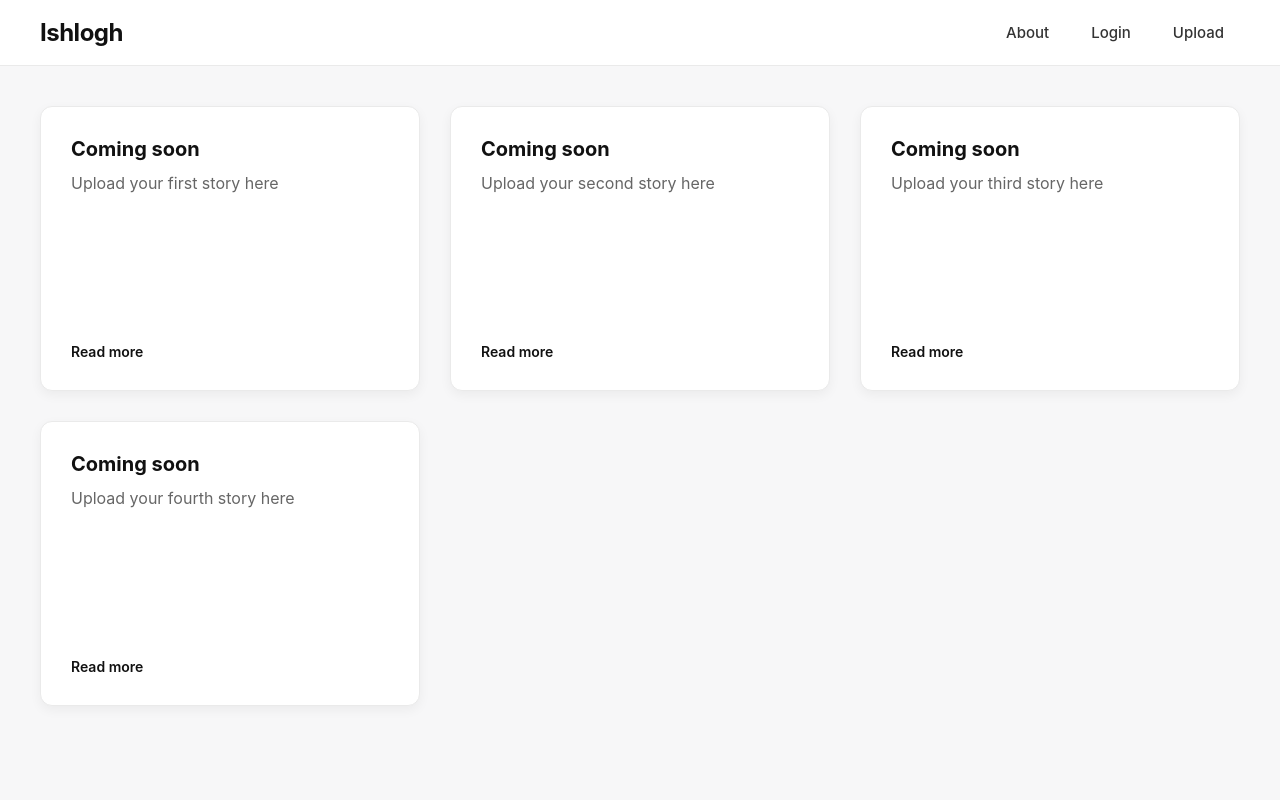
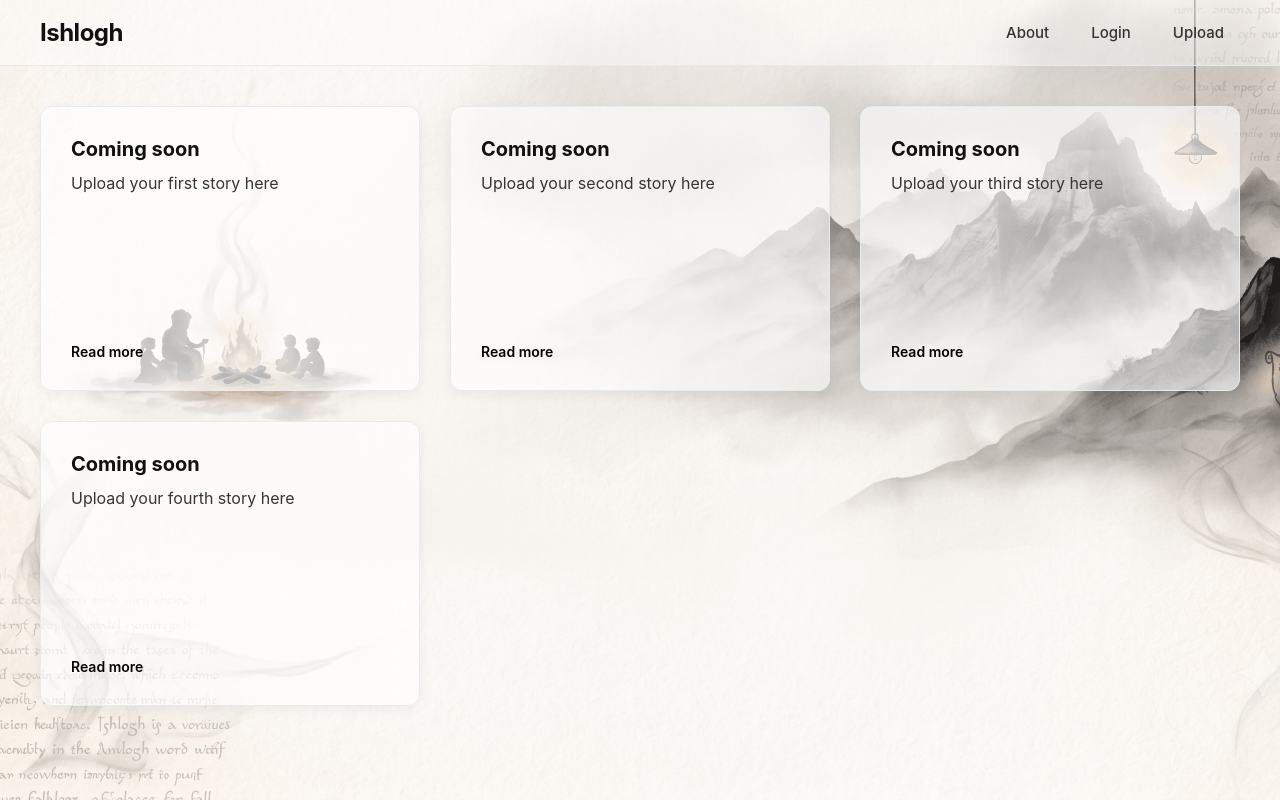
Before and after one commit to Kashan-A1i/Ishlogh, a Django app: page /folk/ in a window 1280 px wide. Run offline with Django 4.2, Linux system fonts and the light colour scheme.

Commit message:
redesign, background change

```diff
--- a/folk/static/folk/home.css
+++ b/folk/static/folk/home.css
@@ -12,7 +12,7 @@
     width: 100%;
     aspect-ratio: 4 / 3;
     border-radius: 12px;
-    background-color: #ffffff;
+    background-color: #ffffff9f;
     box-shadow: 0 4px 12px rgba(0,0,0,0.05);
     padding: 30px;
     box-sizing: border-box;
@@ -22,7 +22,7 @@
     cursor:pointer;
 }
 .box:hover {
-    background-color: #eceae189;
+    background-color: #eceae19f;
 }
 
 /* 6. Typography Inside the Cards */
@@ -34,7 +34,7 @@
 
 .box h4 {
     margin-top: 0;
-    color: #666;
+    color: #363535;
     font-weight: 400;
     line-height: 1.5;
     flex-grow: 1;
@@ -42,7 +42,7 @@
 
 .box a {
     text-decoration: none;
-    color: #111;
+    color: #030303;
     font-weight: 600;
     font-size: 14px;
     align-self: flex-start;
--- a/folk/static/folk/master.css
+++ b/folk/static/folk/master.css
@@ -1,9 +1,12 @@
 /* 1. Base Styling */
 body {
-    background-color: #f7f7f8;
     font-family: -apple-system, BlinkMacSystemFont, "Segoe UI", Roboto, sans-serif;
     color: #111;
     margin: 0;
+    background-image: url("images/backdrop.png");
+    background-size: cover;
+    background-position: center;
+    background-attachment: fixed;
 }
 
 /* 2. Top Navigation Bar */
@@ -11,15 +14,21 @@ body {
     display: flex;
     justify-content: space-between;
     align-items: center;
-    background-color: #ffffff;
+    background-color: #ffffff6c;
     padding: 15px 40px;
     border-bottom: 1px solid #eaeaea;
 }
-
 #logo h1 {
     margin: 0;
     font-size: 24px;
     letter-spacing: -0.5px;
+    line-height:1;
+}
+#logo h1 a {
+    text-decoration: none;
+    color:#111;
+    display:inline-block;
+    vertical-align: top;
 }
 
 #buttons {
--- a/folk/templates/folk/about.html
+++ b/folk/templates/folk/about.html
@@ -8,7 +8,7 @@
     <h4>
     <p>
         Ishlogh began around a fire, in the voice of a grandmother finishing a story just as the lamp
-    burned low. Growing up, we heard tales like these constantly — ghost stories that made you check
+    burned low. Growing up, we heard tales like these constantly, ghost stories that made you check
     the dark corners of the house, myths that explained why a mountain looked a certain way, legends
     passed down from people who themselves had heard them from someone older still. No one wrote them
     down. They just moved from mouth to ear, generation to generation, and stayed alive because someone
@@ -18,7 +18,7 @@
     <p>Ishlogh exists so that memory doesn't have to carry the whole weight alone.</p>
 
     <p>
-    This is a home for folklore from every region and every people — the ghost stories, the creation myths,
+    This is a home for folklore from every region and every people, the ghost stories, the creation myths,
     the local legends, the half-believed warnings elders give children about staying out after dark. Some of
     these stories are already fading, known only to the oldest generation in a village or a family. Others
     are still very much alive, told at gatherings and around dinner tables. Ishlogh is a place to gather
@@ -28,7 +28,7 @@
 
     <p>
     This project started with one region's stories and one family's memory of hearing them. It's
-    built to grow into something much bigger — a living archive shaped by anyone willing to share
+    built to grow into something much bigger, a living archive shaped by anyone willing to share
     the tales they grew up with, so that the stories that shaped us don't quietly disappear with
     the people who told them.
     </p>
--- a/folk/templates/folk/master.html
+++ b/folk/templates/folk/master.html
@@ -4,9 +4,11 @@
         <title>Ishlogh</title>
         {% load static %}
         <link rel="stylesheet" href="{% static 'folk/master.css' %}">
-<div id="topbar">
+    </head>
+    <body>
+    <div id="topbar">
     <div id="logo">
-        <h1>Ishlogh</h1>
+        <h1><a href="{% url 'home' %}">Ishlogh</a></h1>
     </div>
     <div id="buttons">
         <a href="{% url 'about' %}" class="button">About</a>
@@ -14,8 +16,6 @@
         <a href="{% url 'upload' %}" class="button">Upload</a>
     </div>
 </div>
-    </head>
-    <body>
         {% block body %}
         {% endblock %}
     </body>
```
Also changed, not shown: folk/static/folk/about.css (line endings or trailing spaces), folk/static/folk/images/backdrop.png (added).
